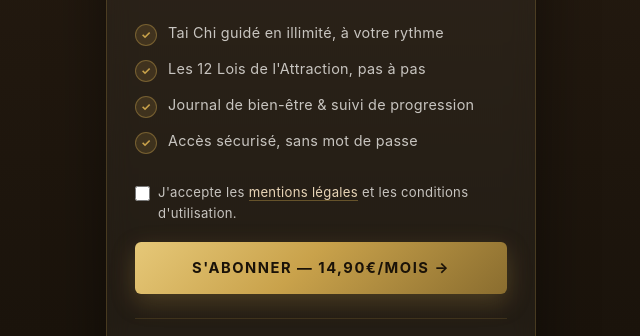
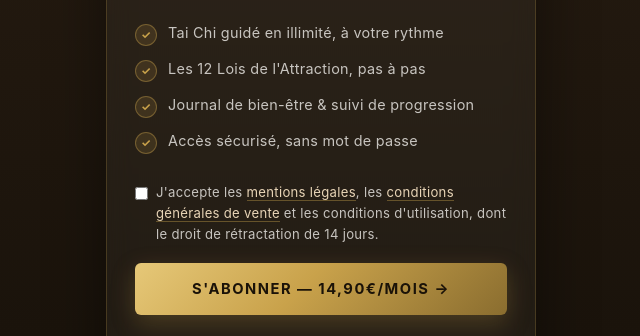
Before and after one commit to JLShop06/Harmonia, a website: page signup.html in a window 1280 px wide. Shown: the part 464-800 px from the top of the page, without its empty margins (319-959 px from the left). Drawn offline with nearby package versions, Linux system fonts and the light colour scheme.

Commit message:
Revise consent text in signup.html
Updated the consent checkbox text to include terms and conditions.

```diff
--- a/signup.html
+++ b/signup.html
@@ -80,7 +80,7 @@
 email, prenom, nom, adresse et telephone de maniere securisee. -->
 <label class="cgu-label" style="display:flex;align-items:flex-start;gap:8px;margin:8px 0 18px;text-align:left;">
 <input type="checkbox" id="cguCheck" style="margin-top:3px;">
-<span>J'accepte les <a href="legal.html">mentions légales</a> et les conditions d'utilisation.</span>
+<span>J'accepte les <a href="legal.html">mentions légales</a>, les <a href="cgv.html">conditions générales de vente</a> et les conditions d'utilisation, dont le droit de rétractation de 14 jours.</span>
 </label>
 
 <button type="button" id="subscribeBtn" class="btn-primary">S'abonner — 14,90€/mois →</button>
```
